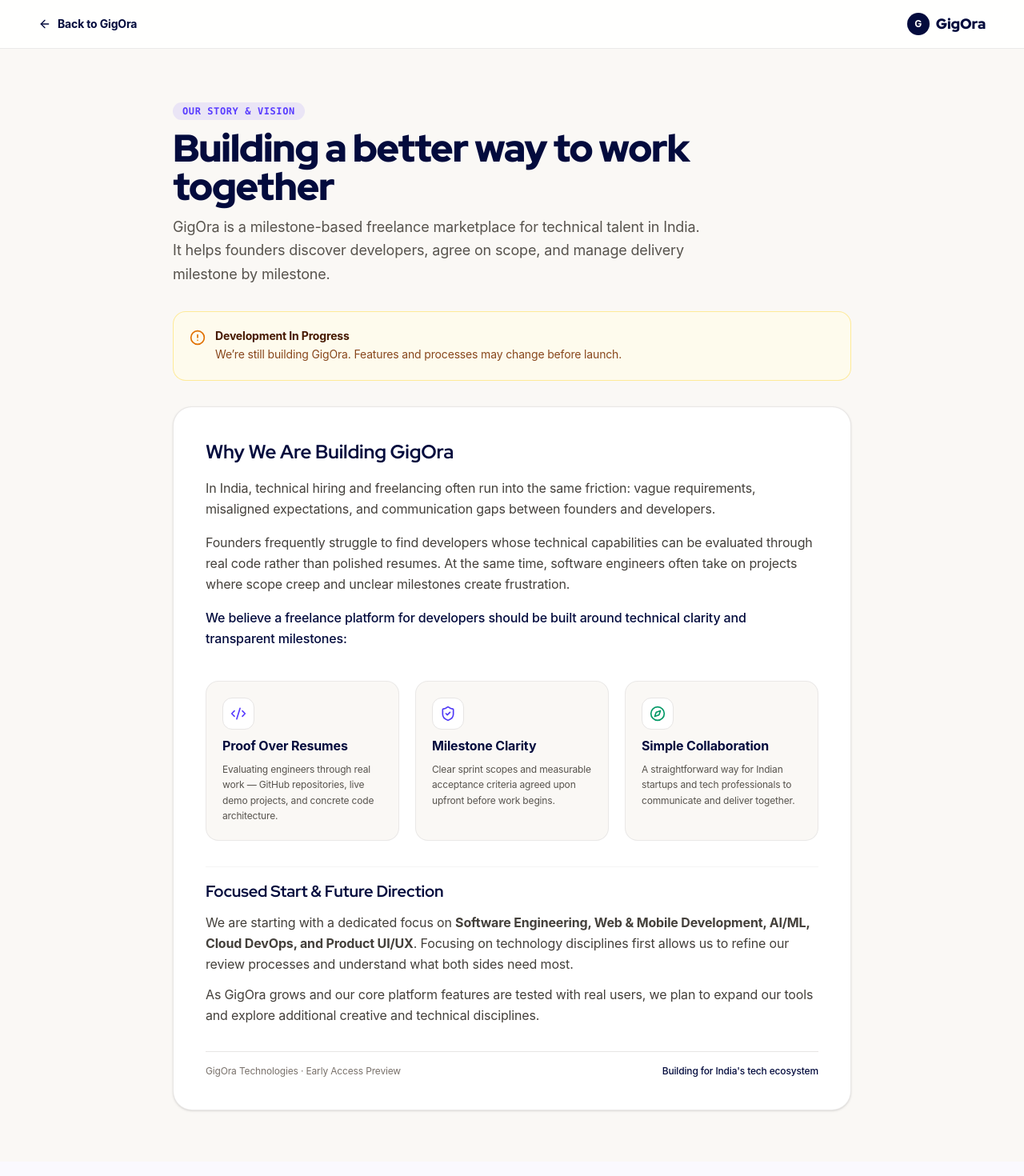
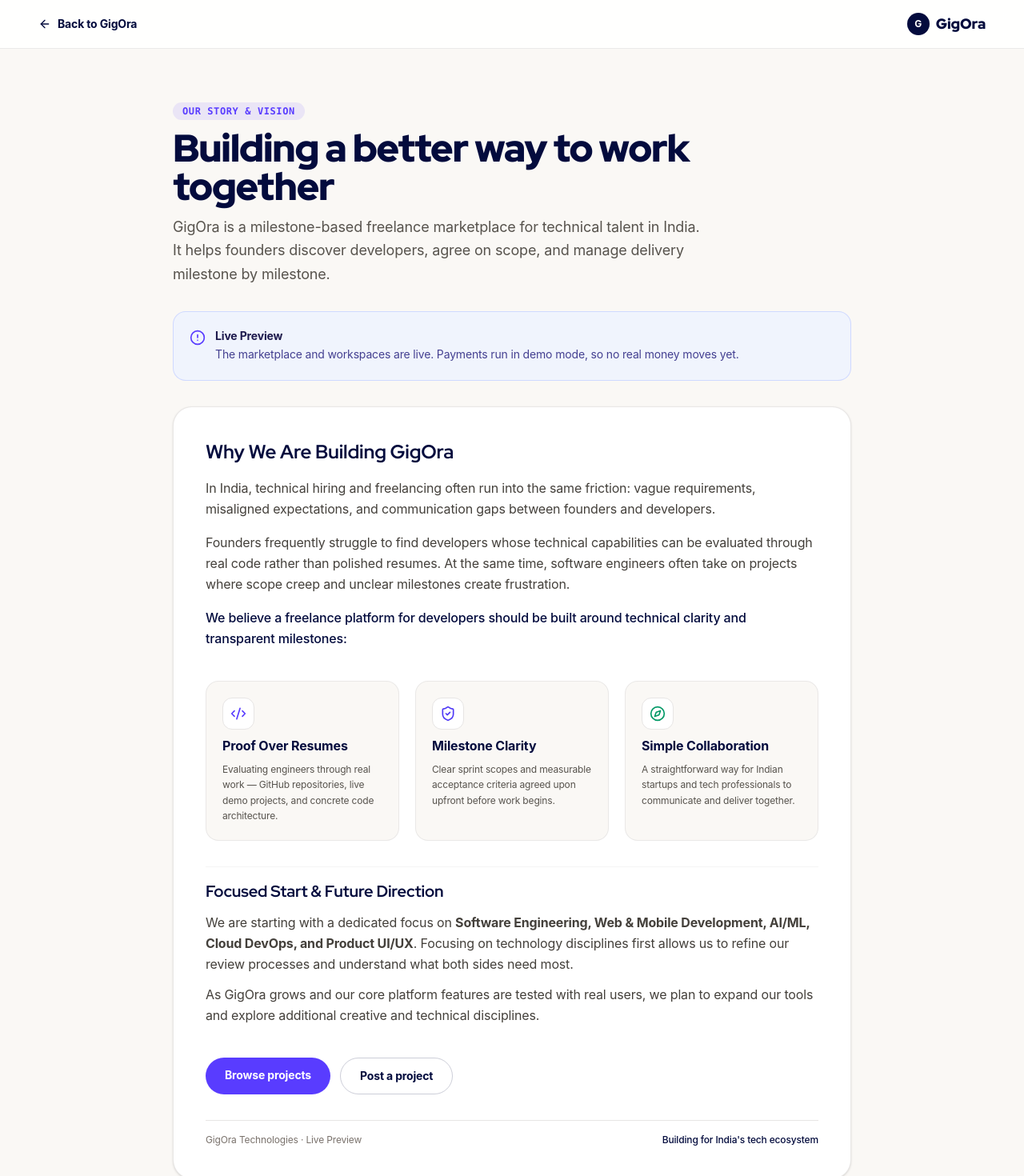
Before and after one commit to VIPK-GUPTA1827/GigOra, a React (Vite) app in the folder frontend/: page /about in a window 1280 px wide. Shown: the top 1470 px of the page at 80% size. Built offline with nearby package versions, Linux system fonts and the light colour scheme; no server answers.

Commit message:
feat(frontend): align About callout to Live Preview, add bottom CTAs, and update footer badge

```diff
--- a/frontend/src/pages/About.jsx
+++ b/frontend/src/pages/About.jsx
@@ -30,13 +30,13 @@
           </p>
         </div>
 
-        {/* Short Development Note Callout */}
-        <div className="p-4 sm:p-5 rounded-2xl bg-amber-50/80 border border-amber-200/80 text-amber-900 text-xs sm:text-sm flex items-start gap-3 mb-8 text-left">
-          <AlertCircle className="w-5 h-5 text-amber-600 shrink-0 mt-0.5" />
+        {/* Live Preview Callout */}
+        <div className="p-4 sm:p-5 rounded-2xl bg-indigo-50/80 border border-indigo-200/80 text-indigo-950 text-xs sm:text-sm flex items-start gap-3 mb-8 text-left">
+          <AlertCircle className="w-5 h-5 text-[#593CFF] shrink-0 mt-0.5" />
           <div>
-            <span className="font-bold block text-amber-950 mb-0.5">Development In Progress</span>
-            <p className="text-amber-900/90 leading-relaxed">
-              We’re still building GigOra. Features and processes may change before launch.
+            <span className="font-bold block text-indigo-950 mb-0.5">Live Preview</span>
+            <p className="text-indigo-900/90 leading-relaxed">
+              The marketplace and workspaces are live. Payments run in demo mode, so no real money moves yet.
             </p>
           </div>
         </div>
@@ -105,8 +105,18 @@
             </p>
           </section>
 
+          {/* Action CTA Buttons */}
+          <div className="flex flex-col sm:flex-row gap-3 pt-2">
+            <Link to="/marketplace" className="rounded-full bg-[#593CFF] hover:bg-[#472fe0] text-white text-center py-3 px-6 font-bold text-sm active:scale-95 transition-all">
+              Browse projects
+            </Link>
+            <Link to="/signup" className="rounded-full border border-[#030B3D]/20 text-[#030B3D] text-center py-3 px-6 font-bold text-sm hover:bg-stone-50 active:scale-95 transition-all">
+              Post a project
+            </Link>
+          </div>
+
           <div className="pt-4 flex flex-col sm:flex-row items-start sm:items-center justify-between gap-2 border-t border-stone-200 text-xs text-stone-500">
-            <span>GigOra Technologies · Early Access Preview</span>
+            <span>GigOra Technologies · Live Preview</span>
             <span className="font-medium text-[#030B3D]">Building for India's tech ecosystem</span>
           </div>
 
```
